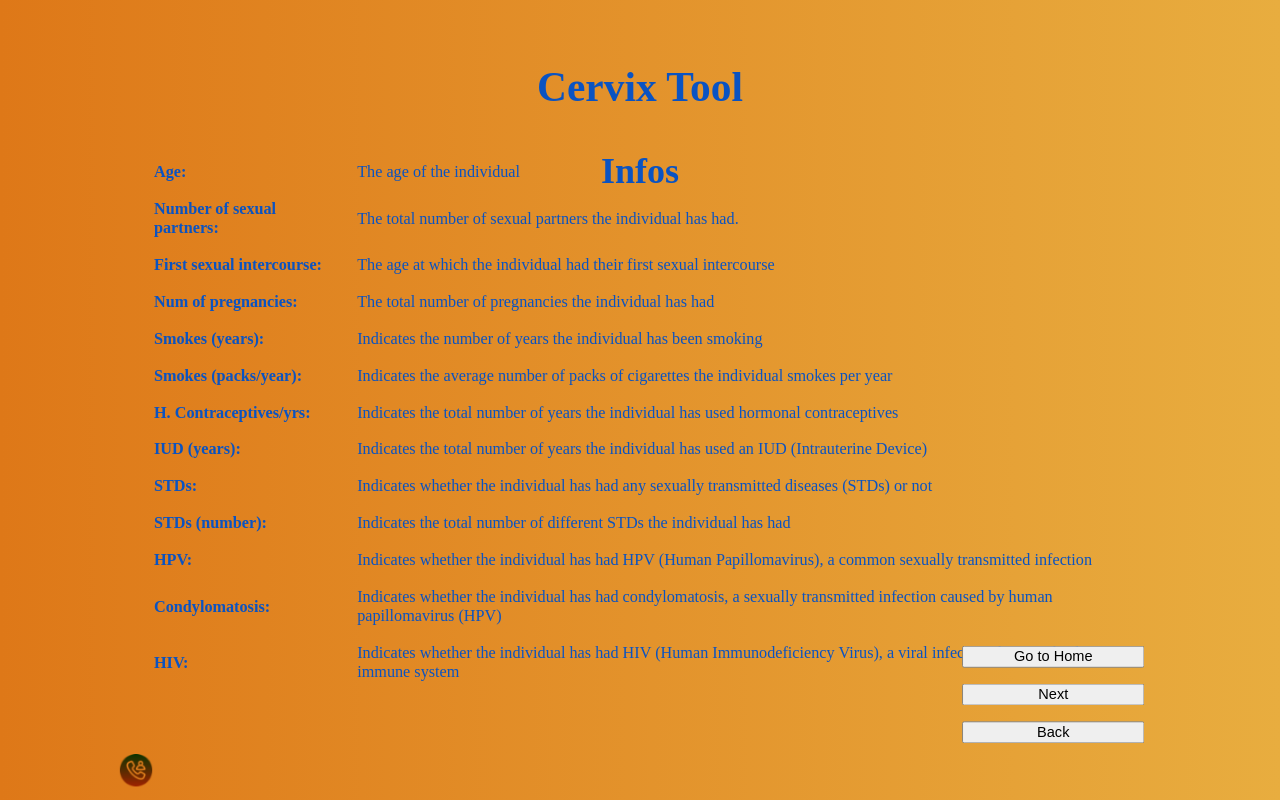
After one commit to michlun/DSR_Cervix_Tool_projects, a Flask app: page /info-mod-1-page-1 in a window 1280 px wide. The commit adds this page. Run offline with Flask 3, Linux system fonts and the light colour scheme.

Commit message:
Update - Added functionality for the "info" icon. If the icon is invoked on the risk prediction page, it displays information about the input fields. - Added two pages containing information about the input fields with respective buttons for navigating between the pages.

```diff
--- a/app/app.py
+++ b/app/app.py
@@ -54,7 +54,7 @@ def model_1():
 
 
 @app.route('/contact')
-def info_page():
+def contact_page():
     """
     Renders the Infos page.
 
@@ -65,7 +65,7 @@ def info_page():
 
 
 @app.route('/model-2')
-def model_2():
+def info_model_2():
     """
     Renders the Model 2 page.
 
@@ -73,6 +73,39 @@ def model_2():
         str: The HTML content of the rendered page.
     """
     return render_template('model_2.html')
+
+
+@app.route('/info-mod-1-page-1')
+def info_model_1_page_1():
+    """
+    Renders the Infos about the content of the Model 1 page.
+
+    Returns:
+        str: The HTML content of the rendered page.
+    """
+    return render_template('info_model_1_page_1.html')
+
+
+@app.route('/info-mod-1-page-2')
+def info_model_1_page_2():
+    """
+    Renders the Infos about the content of the Model 1 page.
+
+    Returns:
+        str: The HTML content of the rendered page.
+    """
+    return render_template('info_model_1_page_2.html')
+
+
+@app.route('/info-model-2')
+def model_2():
+    """
+    Renders the Infos about the content of the Model 2 page.
+
+    Returns:
+        str: The HTML content of the rendered page.
+    """
+    return render_template('info_model_2.html')
 
 
 @app.route('/prediction', methods=['POST', 'GET'])
--- a/app/model_1_utils.py
+++ b/app/model_1_utils.py
@@ -159,12 +159,12 @@ def predict_cervical_cancer_risk(data) -> Tuple:
         if prediction[0] == 0:
             prediction_str = 'Please generate only a text of 3 rows about the following prediction: ' \
                              'The predicted risk of cervical cancer is low.'
-            text_prediction = ai_apy.generate_response(prediction_str)
+            text_prediction = '0'  # ai_apy.generate_response(prediction_str)
             return text_prediction
         else:
             prediction_str = 'Please generate only a text of 3 rows about the following prediction: ' \
                              'The predicted risk of cervical cancer is high.'
-            text_prediction = ai_apy.generate_response(prediction_str)
+            text_prediction = '1'  # ai_apy.generate_response(prediction_str)
             return text_prediction
 
     except Exception as e:
--- a/app/static/css/style-home.css
+++ b/app/static/css/style-home.css
@@ -180,8 +180,9 @@ input[type="number"] {
     display: flex;
     flex-direction: column;
     align-items: flex-start;
-    margin-right: 80vh;
-    margin-bottom: 20vh;
+    padding:10vh;
+    margin-bottom: 5vh;
+
 }
 
 .table-infos {
@@ -192,7 +193,7 @@ input[type="number"] {
     th, td {
         text-align: left;
         color: #0a53c2;
-        font-size: 22px;
+        font-size: 18px;
         padding: 10px;
     }
 
--- a/app/templates/base.html
+++ b/app/templates/base.html
@@ -24,14 +24,20 @@
             {% endblock %}
 
             {% block icon %}
-            <div class="icon-container">
+            <div class="container">
             <a href="/contact">
                 <img class="icon" src="{{ url_for('static', filename='/icon/contact.png') }}">
             </a>
 
-            <a >
-                <img class="icon" src="{{ url_for('static', filename='/icon/info.png') }}">
-            </a>
+            {% if 'model-1' in request.path %}
+                <a href="/info-mod-1-page-1">
+                    <img class="icon" src="{{ url_for('static', filename='/icon/info.png') }}">
+                </a>
+            {% elif 'model-2' in request.path %}
+                <a href="/info-model-2">
+                    <img class="icon" src="{{ url_for('static', filename='/icon/info.png') }}">
+                </a>
+            {% endif %}
             </div>
             {% endblock %}
         </div>
--- a/app/templates/contact.html
+++ b/app/templates/contact.html
@@ -1,7 +1,7 @@
 {% extends "base.html" %}
 
 
-{%block heading3 %}Infos{% endblock %}
+{%block heading3 %}Contact{% endblock %}
 
 {% block content %}
 <div class="container">
--- /dev/null
+++ b/app/templates/info_model_1_page_1.html
@@ -0,0 +1,72 @@
+{% extends "base.html" %}
+
+{%block heading3 %}Infos{% endblock %}
+
+{% block content %}
+<div class="container">
+    <div class="infos-container">
+        <table class="table-infos">
+            <tr>
+                <th>Age: </th>
+                <td>The age of the individual</td>
+            </tr>
+            <tr>
+                <th>Number of sexual partners:</th>
+                <td>The total number of sexual partners the individual has had.</td>
+            </tr>
+            <tr>
+                <th>First sexual intercourse:</th>
+                <td>The age at which the individual had their first sexual intercourse</td>
+            </tr>
+            <tr>
+                <th>Num of pregnancies:</th>
+                <td>The total number of pregnancies the individual has had</td>
+            </tr>
+            <tr>
+                <th>Smokes (years):</th>
+                <td>Indicates the number of years the individual has been smoking</td>
+            </tr>
+            <tr>
+                <th>Smokes (packs/year):</th>
+                <td>Indicates the average number of packs of cigarettes the individual smokes per year</td>
+            </tr>
+            <tr>
+                <th>H. Contraceptives/yrs:</th>
+                <td>Indicates the total number of years the individual has used hormonal contraceptives</td>
+            </tr>
+            <tr>
+                <th>IUD (years):</th>
+                <td>Indicates the total number of years the individual has used an IUD (Intrauterine Device)</td>
+            </tr>
+            <tr>
+                <th>STDs:</th>
+                <td>Indicates whether the individual has had any sexually transmitted diseases (STDs) or not</td>
+            </tr>
+            <tr>
+                <th>STDs (number):</th>
+                <td>Indicates the total number of different STDs the individual has had</td>
+            </tr>
+            <tr>
+                <th>HPV:</th>
+                <td>Indicates whether the individual has had HPV (Human Papillomavirus), a common sexually transmitted infection</td>
+            </tr>
+            <tr>
+                <th>Condylomatosis:</th>
+                <td>Indicates whether the individual has had condylomatosis, a sexually transmitted infection caused by human papillomavirus (HPV)</td>
+            </tr>
+            <tr>
+                <th>HIV:</th>
+                <td>Indicates whether the individual has had HIV (Human Immunodeficiency Virus), a viral infection that attacks the immune system</td>
+            </tr>
+        </table>
+    </div>
+</div>
+{% endblock %}
+
+{% block buttons %}
+    <div class="button-container">
+        <button class="button-model-1" onclick="window.location.href='/index'">Go to Home</button>
+        <button class="button-model-1" onclick="window.location.href='/info-mod-1-page-2'">Next</button>
+        <button class="button-model-1" onclick="window.location.href='/model-1'">Back</button>
+    </div>
+{% endblock %}
--- a/app/templates/model_1.html
+++ b/app/templates/model_1.html
@@ -57,7 +57,7 @@
                     <label class="label" for="STDs:Hepatitis B">Hepatitis B</label>
                     <input type="number" id="STDs:Hepatitis B" name="STDs:Hepatitis B" value="0">
 
-                    <label class="label" for="Dx:CIN">Dx:CIN B</label>
+                    <label class="label" for="Dx:CIN">Dx:CIN</label>
                     <input type="number" id="Dx:CIN" name="Dx:CIN" value="0">
                 </div>
             </div>
```
Also changed, not shown: app/templates/info_model_1_page_2.html (added, +72 -0 lines), app/templates/info_model_2.html (added, +10 -0 lines).
